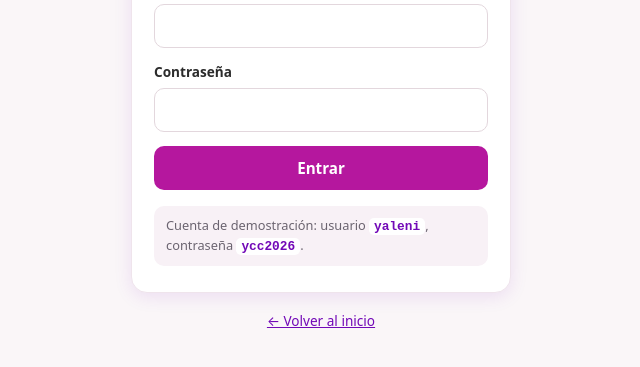
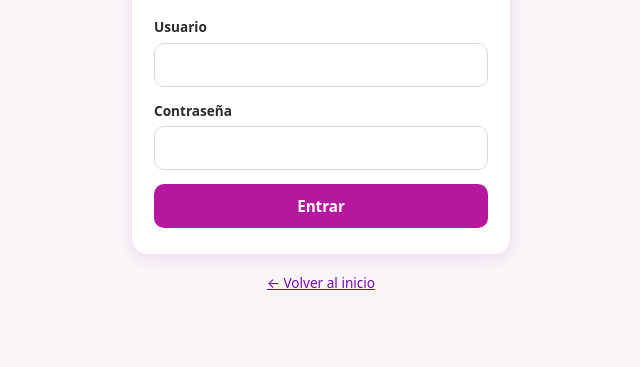
Before and after one commit to MelvaMateo/cuenta-clara, a plain HTML site: page login.html in a window 1280 px wide. Shown: the part 323-690 px from the top of the page, without its empty margins (319-959 px from the left). Drawn offline with Linux system fonts and the light colour scheme.

Commit message:
Quita del login el aviso con la cuenta de demostracion
La pantalla de acceso ya no muestra el usuario y la contrasena de ejemplo. Las credenciales siguen documentadas en el README para poder probar la app.

Co-Authored-By: Claude Opus 5 <noreply@anthropic.com>

```diff
--- a/css/login.css
+++ b/css/login.css
@@ -57,15 +57,5 @@ input:focus { outline: 2px solid var(--magenta); outline-offset: 1px; border-col
 }
 .error.visible { display: block; }
 
-.ayuda {
-  margin-top: 16px;
-  background: #f8f1f6;
-  border-radius: 10px;
-  padding: 10px 12px;
-  font-size: .8rem;
-  color: var(--suave);
-}
-.ayuda code { background: var(--blanco); padding: 1px 5px; border-radius: 5px; color: var(--morado); font-weight: 600; }
-
 .volver { margin-top: 18px; font-size: .85rem; }
 .volver a { color: var(--morado); }
--- a/login.html
+++ b/login.html
@@ -31,10 +31,6 @@
 
       <button class="btn" type="submit">Entrar</button>
     </form>
-
-    <p class="ayuda">
-      Cuenta de demostración: usuario <code>yaleni</code>, contraseña <code>ycc2026</code>.
-    </p>
   </main>
 
   <p class="volver"><a href="index.html">&larr; Volver al inicio</a></p>
```
